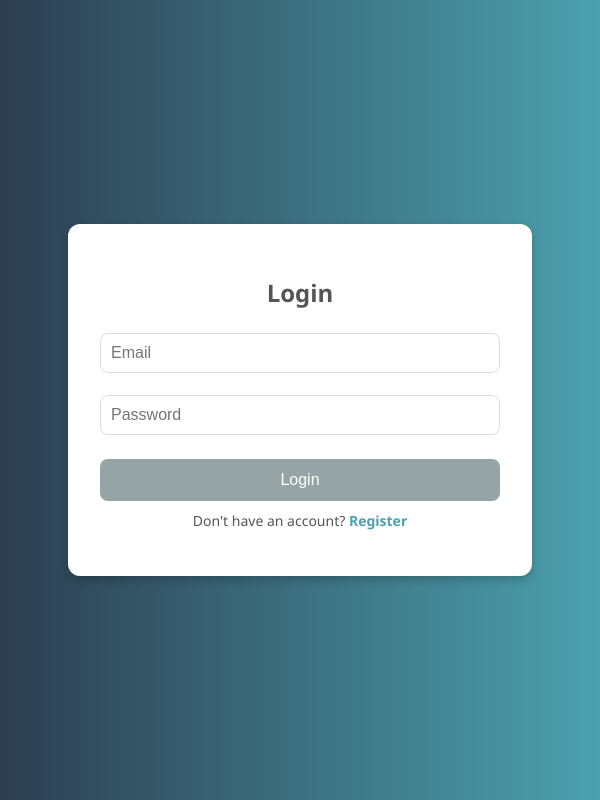
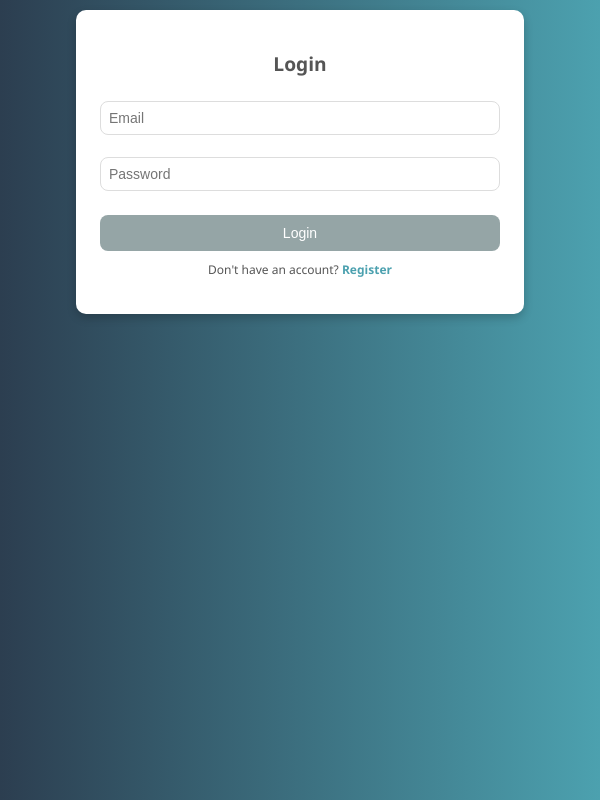
Before and after one commit to Santoriellor/workshop, a React (Vite) app in the folder front/: page /login in a window 600 px wide. Built offline with nearby package versions, Linux system fonts and the light colour scheme.

Commit message:
Responsive mobile

```diff
--- a/front/src/styles/Auth.css
+++ b/front/src/styles/Auth.css
@@ -6,7 +6,7 @@
   display: flex;
   justify-content: center;
   align-items: center;
-  width: 100%;
+  width: 100vw;
   height: 100vh;
   background: linear-gradient(to right, var(--background-auth-left), var(--background-auth-right));
   box-sizing: border-box;
@@ -126,3 +126,67 @@ h2 {
     transform: translateY(0);
   }
 }
+
+@media (min-width: 451px) and (max-width: 600px) {
+  .auth-container {
+    padding: 10px;
+    overflow-y: scroll;
+    align-items: flex-start;
+  }
+
+  .auth-card {
+    width: calc(100% - 10px);
+    padding: 1.5rem;
+    border-radius: 10px;
+  }
+
+  h2 {
+    font-size: 1.2rem;
+  }
+
+  .auth-form input {
+    font-size: 14px;
+    padding: 8px;
+  }
+
+  .auth-form button {
+    font-size: 14px;
+    padding: 10px;
+  }
+
+  .auth-card .bottomline {
+    font-size: 12px;
+  }
+}
+
+@media (max-width: 450px) {
+  .auth-container {
+    padding: 0;
+    overflow-y: scroll;
+    align-items: flex-start;
+  }
+
+  .auth-card {
+    width: 100%;
+    padding: 1.3rem;
+    border-radius: 10px;
+  }
+
+  h2 {
+    font-size: 1rem;
+  }
+
+  .auth-form input {
+    font-size: 12px;
+    padding: 6px;
+  }
+
+  .auth-form button {
+    font-size: 12px;
+    padding: 8px;
+  }
+
+  .auth-card .bottomline {
+    font-size: 8px;
+  }
+}
```
